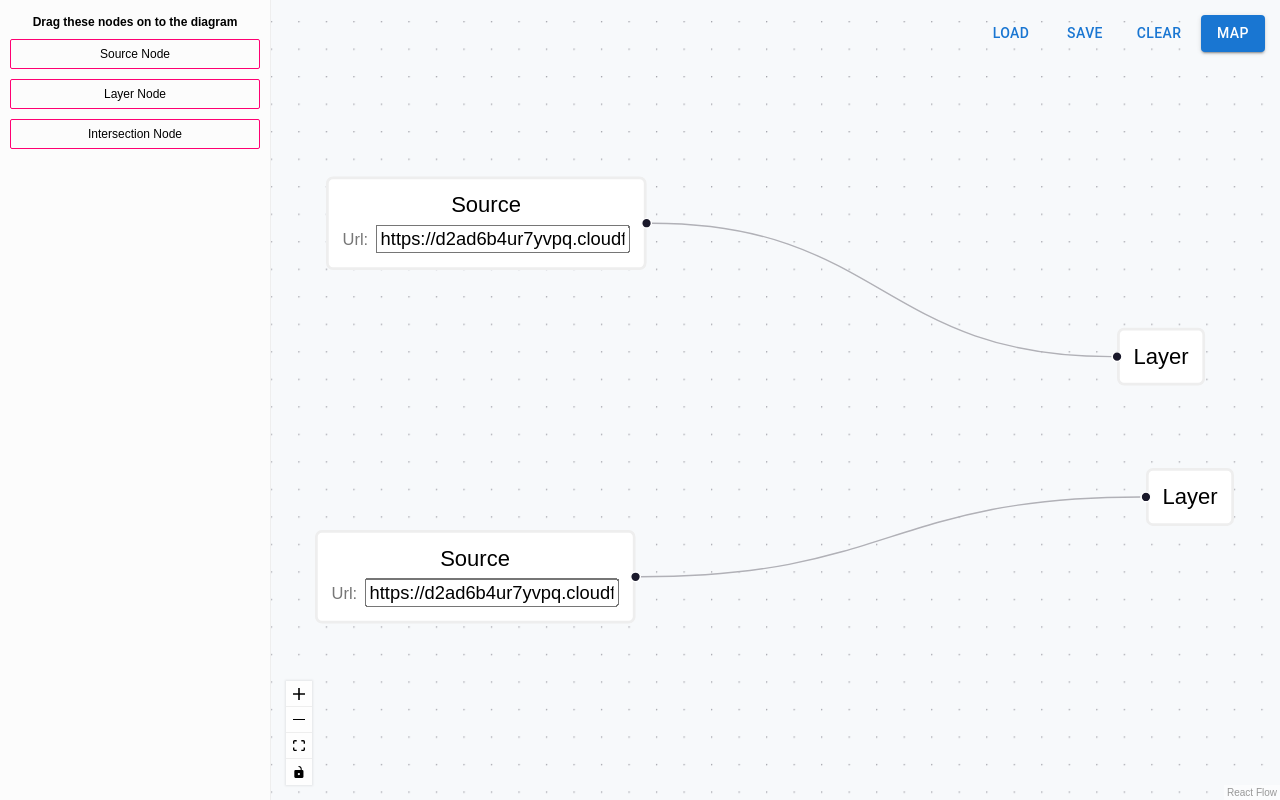
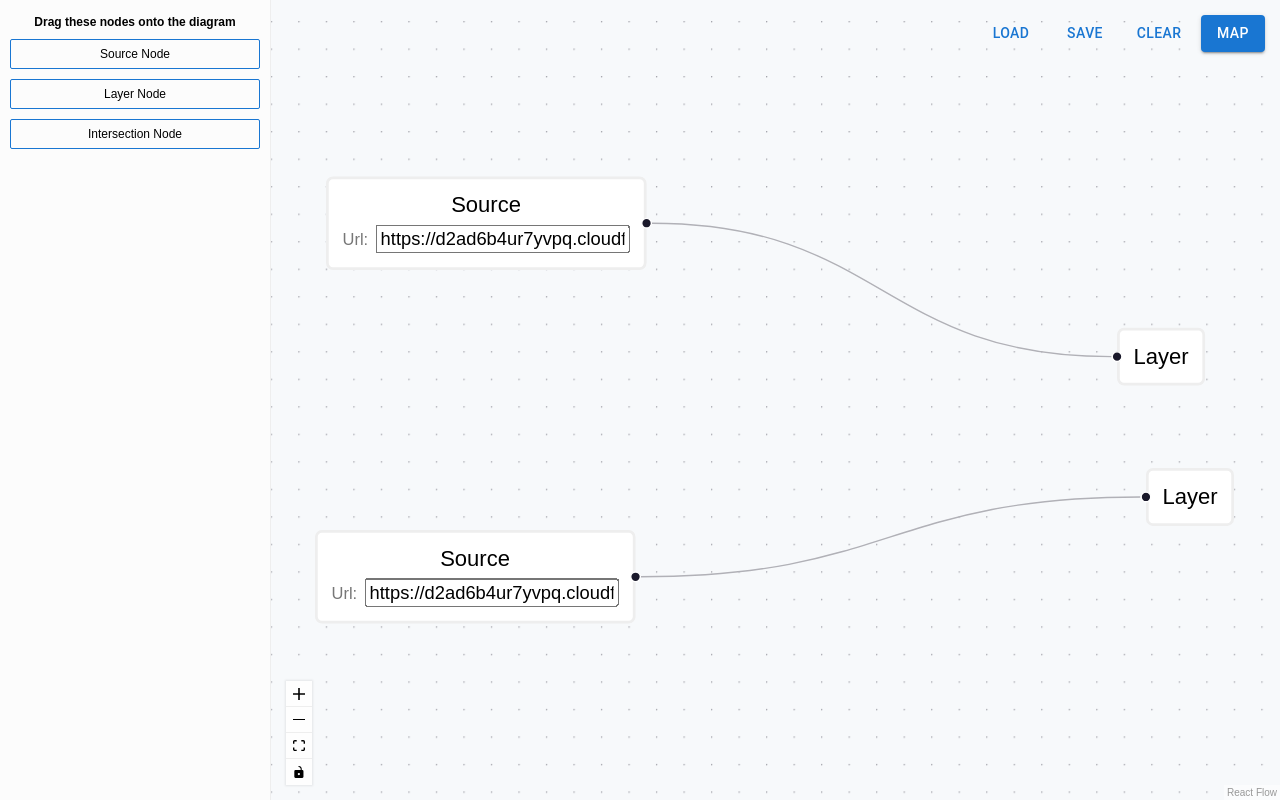
Before and after one commit to dcmdestello/carto-assignment, a React (Vite) app: page / in a window 1280 px wide. Built offline with nearby package versions, Linux system fonts and the light colour scheme.

Commit message:
Sidebar drag and drop items are now styled components.

```diff
--- a/src/DiagramView/Sidebar.styles.ts
+++ b/src/DiagramView/Sidebar.styles.ts
@@ -12,3 +12,15 @@ export const SidebarDescription = styled("div")({
   textAlign: "center",
   fontWeight: "bold",
 });
+
+export const DnDItem = styled("div")({
+  height: "20px",
+  padding: "4px",
+  border: "1px solid #1976d2",
+  borderRadius: "2px",
+  marginBottom: "10px",
+  display: "flex",
+  justifyContent: "center",
+  alignItems: "center",
+  cursor: "grab",
+});
--- a/src/DiagramView/Sidebar.tsx
+++ b/src/DiagramView/Sidebar.tsx
@@ -1,7 +1,11 @@
 import { type DragEvent } from "react";
 import { useDnD } from "../DnDContext";
 
-import { SidebarContainer, SidebarDescription } from "./Sidebar.styles";
+import {
+  DnDItem,
+  SidebarContainer,
+  SidebarDescription,
+} from "./Sidebar.styles";
 
 type NodeType =
   | "input"
@@ -24,36 +28,31 @@ export const Sidebar = () => {
 
   return (
     <SidebarContainer>
-      <SidebarDescription>
-        Drag these nodes on to the diagram
-      </SidebarDescription>
-      <div
-        className="dndnode output"
+      <SidebarDescription>Drag these nodes onto the diagram</SidebarDescription>
+      <DnDItem
         onDragStart={(event) => {
           onDragStart(event, "source");
         }}
         draggable
       >
         Source Node
-      </div>
-      <div
-        className="dndnode output"
+      </DnDItem>
+      <DnDItem
         onDragStart={(event) => {
           onDragStart(event, "layer");
         }}
         draggable
       >
         Layer Node
-      </div>
-      <div
-        className="dndnode output"
+      </DnDItem>
+      <DnDItem
         onDragStart={(event) => {
           onDragStart(event, "intersection");
         }}
         draggable
       >
         Intersection Node
-      </div>
+      </DnDItem>
     </SidebarContainer>
   );
 };
```
